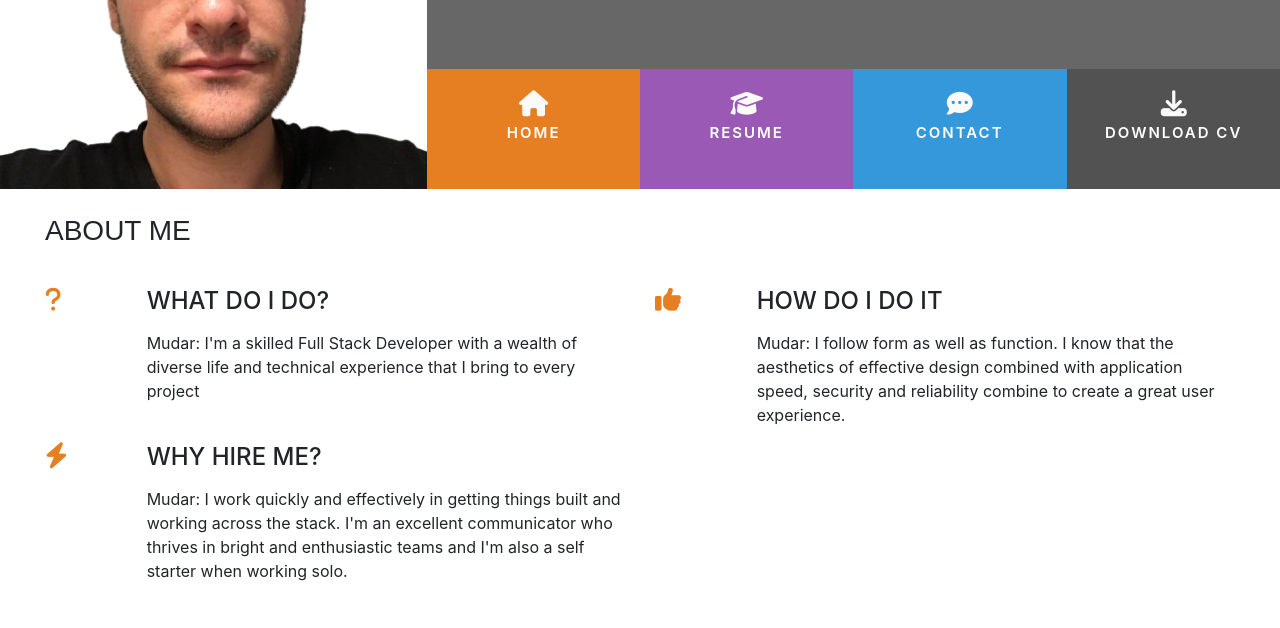
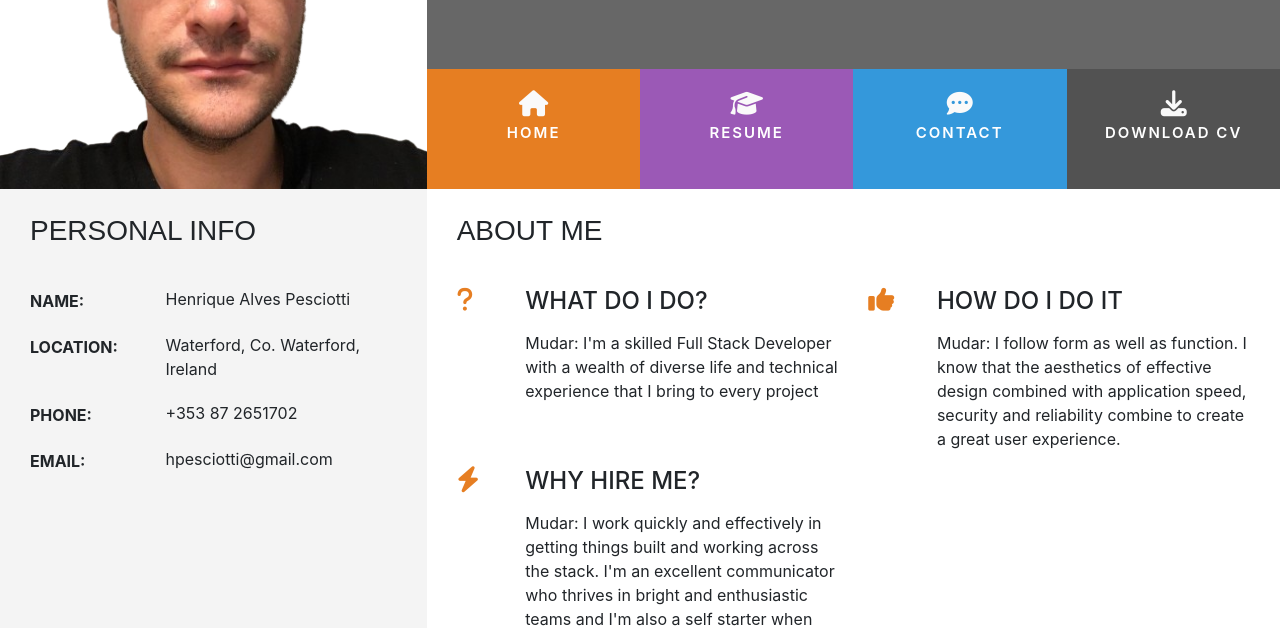
Before and after one commit to hpesciotti/resume-code-institute, a plain HTML site: page index.html in a window 1280 px wide. Shown: the part 180-808 px from the top of the page. Drawn offline with nearby package versions, Linux system fonts and the light colour scheme.

Commit message:
Add personal info section

```diff
--- a/assets/css/style.css
+++ b/assets/css/style.css
@@ -25,6 +25,10 @@
 .bg-color-three-reasons {
     background-color: #fff;
 
+}
+
+.bg-color-personal-info {
+    background-color: #f4f4f4;
 }
 
 /* ---------------------------- Special paddings/margins/text */
@@ -219,3 +223,38 @@ footer {
 .three-reasons-heading {
     margin-bottom: 15px;
 }
+
+/* ---------------------------- Personal Info */
+
+.personal-info-item {
+    margin-bottom: 20px;
+    display: block;
+    clear: both;
+}
+
+.personal-info-item .key,
+ .personal-info-item .value {
+    padding-right: 8px;
+    display: inline-block;
+}
+
+.personal-info-item .key p,
+.personal-info-item .value p {
+    margin: 0;
+}
+
+.personal-info-item .key {
+    width: 30%;
+    margin-right: 21px;
+    padding-top: 2px;
+    vertical-align: top;
+}
+
+.personal-info-item .key p {
+    font-weight: 700;
+}
+
+.personal-info-item .value {
+    position: relative;
+    width: 60%;
+}
--- a/index.html
+++ b/index.html
@@ -49,7 +49,62 @@
         </div>
     </header>
     <section class="container-fluid">
-        <div class="row-table">
+        <div class="row">
+            <div class="col-md-4 bg-color-personal-info section-column">
+                <div class="row">
+                    <div class="col-12">
+                        <h3 class="section-heading uppercase">personal info</h3>
+                    </div>
+                </div>
+                <div class="personal-info-item">
+                    <div class="key">
+                        <p class="uppercase ">
+                            Name:
+                        </p>
+                    </div>
+                    <div class="value">
+                        <p>
+                            Henrique Alves Pesciotti
+                        </p>
+                    </div>
+                </div>
+                <div class="personal-info-item">
+                    <div class="key">
+                        <p class="uppercase ">
+                            Location:
+                        </p>
+                    </div>
+                    <div class="value">
+                        <p>
+                            Waterford, Co. Waterford, Ireland
+                        </p>
+                    </div>
+                </div>
+                <div class="personal-info-item">
+                    <div class="key">
+                        <p class="uppercase ">
+                            Phone:
+                        </p>
+                    </div>
+                    <div class="value">
+                        <p>
+                            +353 87 2651702
+                        </p>
+                    </div>
+                </div>
+                <div class="personal-info-item">
+                    <div class="key">
+                        <p class="uppercase ">
+                            Email:
+                        </p>
+                    </div>
+                    <div class="value">
+                        <p>
+                            hpesciotti@gmail.com
+                        </p>
+                    </div>
+                </div>
+            </div>
             <div class="col-md-8 bg-color-three-reasons section-column">
                <div class="row">
                 <div class="col">
```
